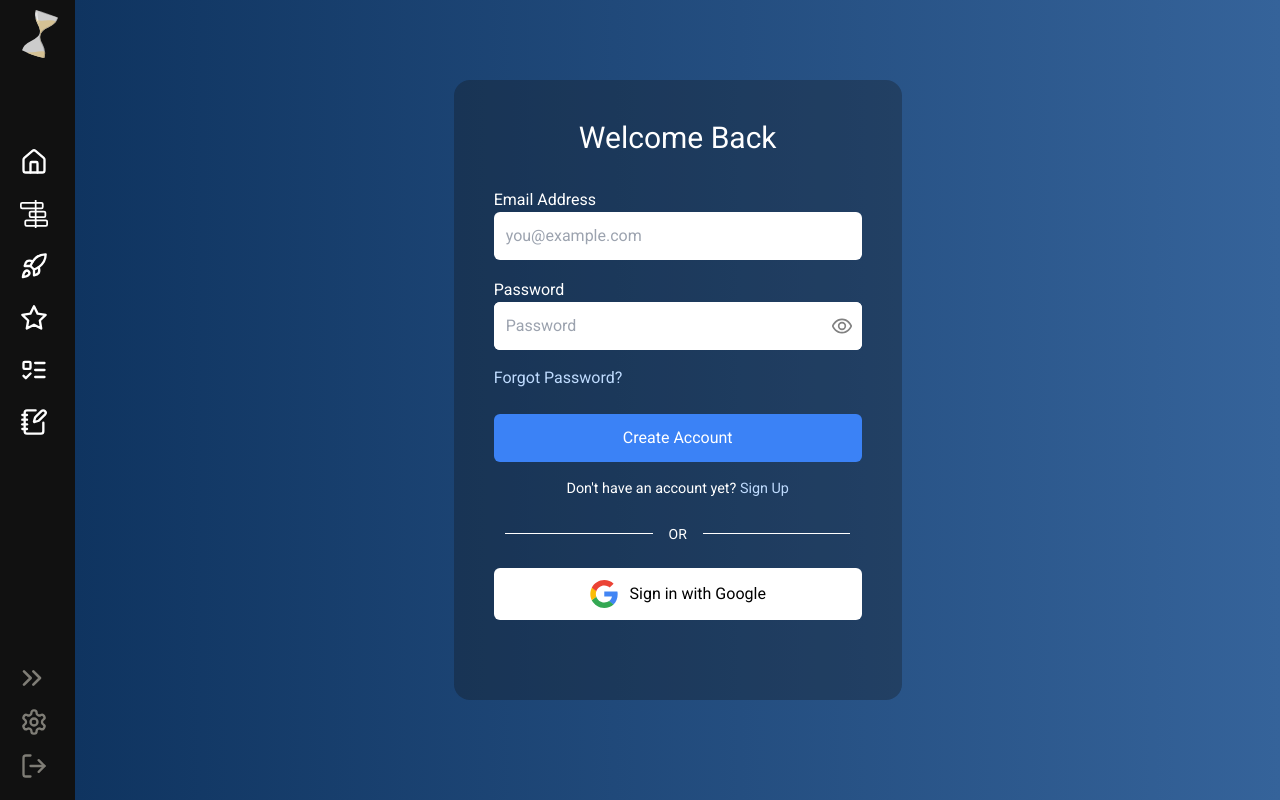
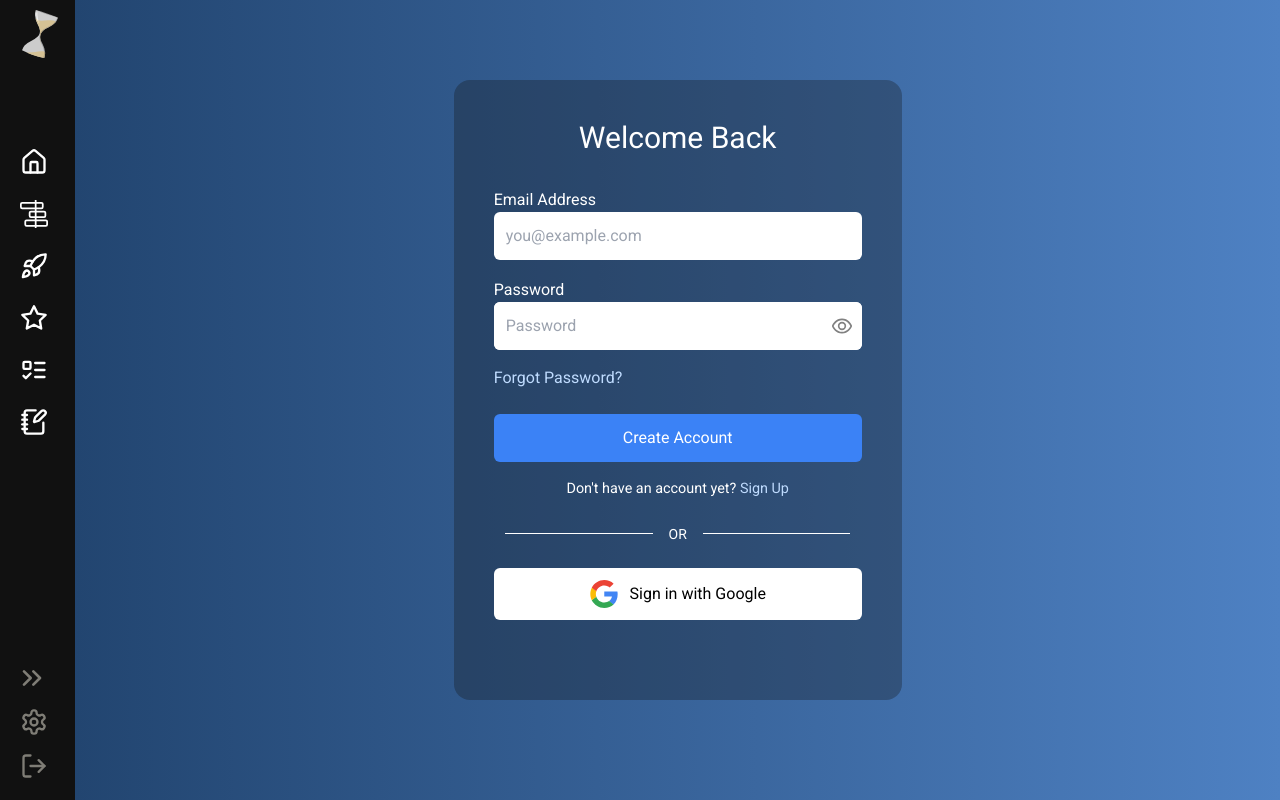
Before and after one commit to ankush24-7/TaskOS, a React (Vite) app: page /login in a window 1280 px wide. Built offline with nearby package versions, Linux system fonts and the light colour scheme.

Commit message:
Updated background gradient styles

```diff
--- a/src/pages/HomeGuest.jsx
+++ b/src/pages/HomeGuest.jsx
@@ -4,7 +4,7 @@ import HeroSectionGuest from "../components/home-guest-comp/HeroSectionGuest";
 
 const HomeGuest = () => {
   return (
-    <div className="relative w-full h-full px-10 bg-gradient-to-r from-[#0f3460] to-[#35639a]">
+    <div className="relative w-full h-screen px-10 bg-gradient-to-r from-grad-b-1 to-grad-b-2">
       <HomeGuestNav />
       <HeroSectionGuest />
     </div>
--- a/src/pages/HomeUser.jsx
+++ b/src/pages/HomeUser.jsx
@@ -4,7 +4,7 @@ import HeroSectionUser from "../components/HeroSectionUser";
 
 const HomeUser = () => {
   return (
-    <div className="bg-gradient-to-r from-[#0f3460] to-[#35639a] w-full">
+    <div className="bg-gradient-to-r from-grad-b-1 to-grad-b-2 w-full">
       <HomeUserNav />
       <HeroSectionUser />
     </div>
--- a/src/pages/Login.jsx
+++ b/src/pages/Login.jsx
@@ -7,7 +7,7 @@ const Login = () => {
   const toggleShowPassword = () => setShowPassword(!showPassword);
 
   return (
-    <div className="w-full pb-20 px-20 bg-gradient-to-r from-[#0f3460] to-[#35639a]">
+    <div className="w-full pb-20 px-20 bg-gradient-to-r from-grad-b-1 to-grad-b-2">
       <div className="flex w-[28rem] p-10 pb-20 mx-auto mt-20 rounded-2xl bg-[#111]/30">
         <div className="flex flex-col items-center w-full">
           <p className='text-white text-3xl'>Welcome Back</p>
--- a/src/pages/SignUp.jsx
+++ b/src/pages/SignUp.jsx
@@ -7,7 +7,7 @@ const SignUp = () => {
   const toggleShowPassword = () => setShowPassword(!showPassword);
 
   return (
-    <div className="w-full pb-20 px-20 bg-gradient-to-r from-[#0f3460] to-[#35639a]">
+    <div className="w-full pb-20 px-20 bg-gradient-to-r from-grad-b-1 to-grad-b-2">
       <div className="flex w-[28rem] p-10 pb-20 mx-auto mt-20 rounded-2xl bg-[#111]/30">
         <div className="flex flex-col items-center w-full">
           <p className='text-white text-3xl'>Create Your Account</p>
```
